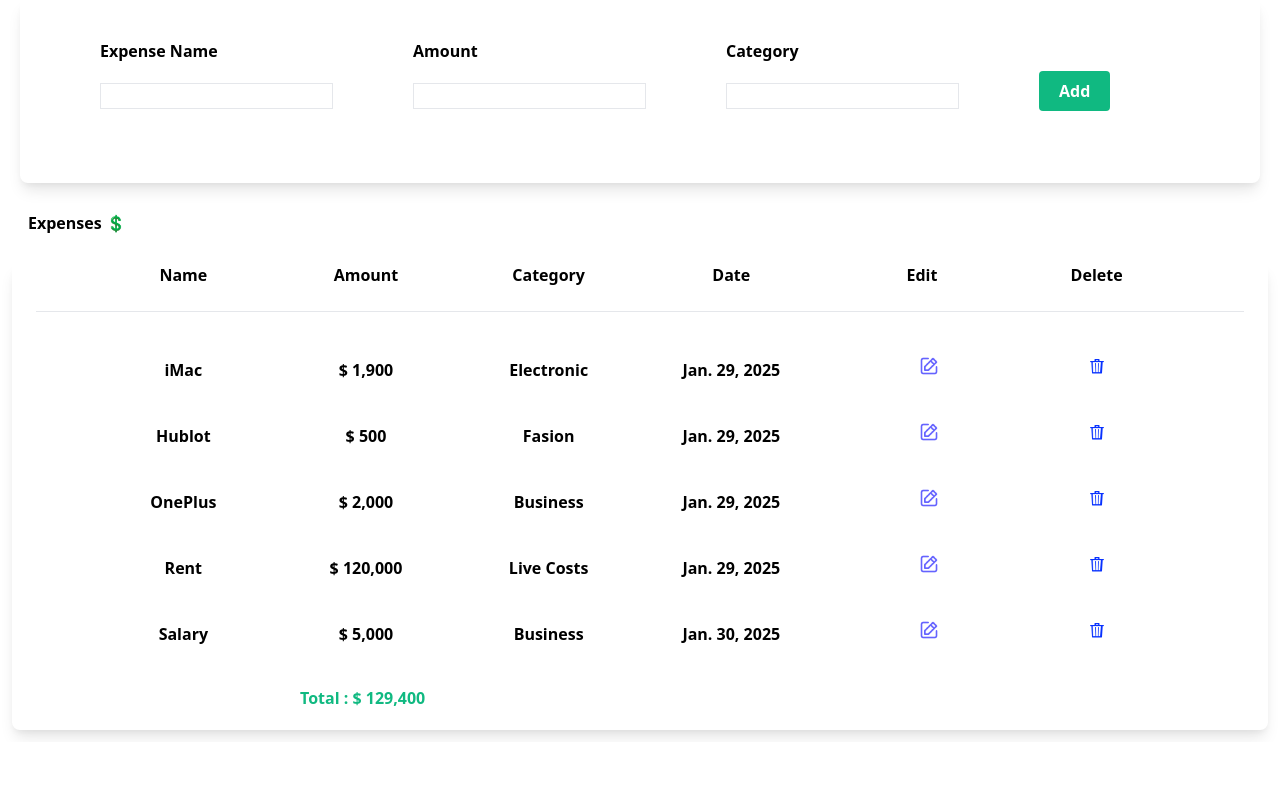
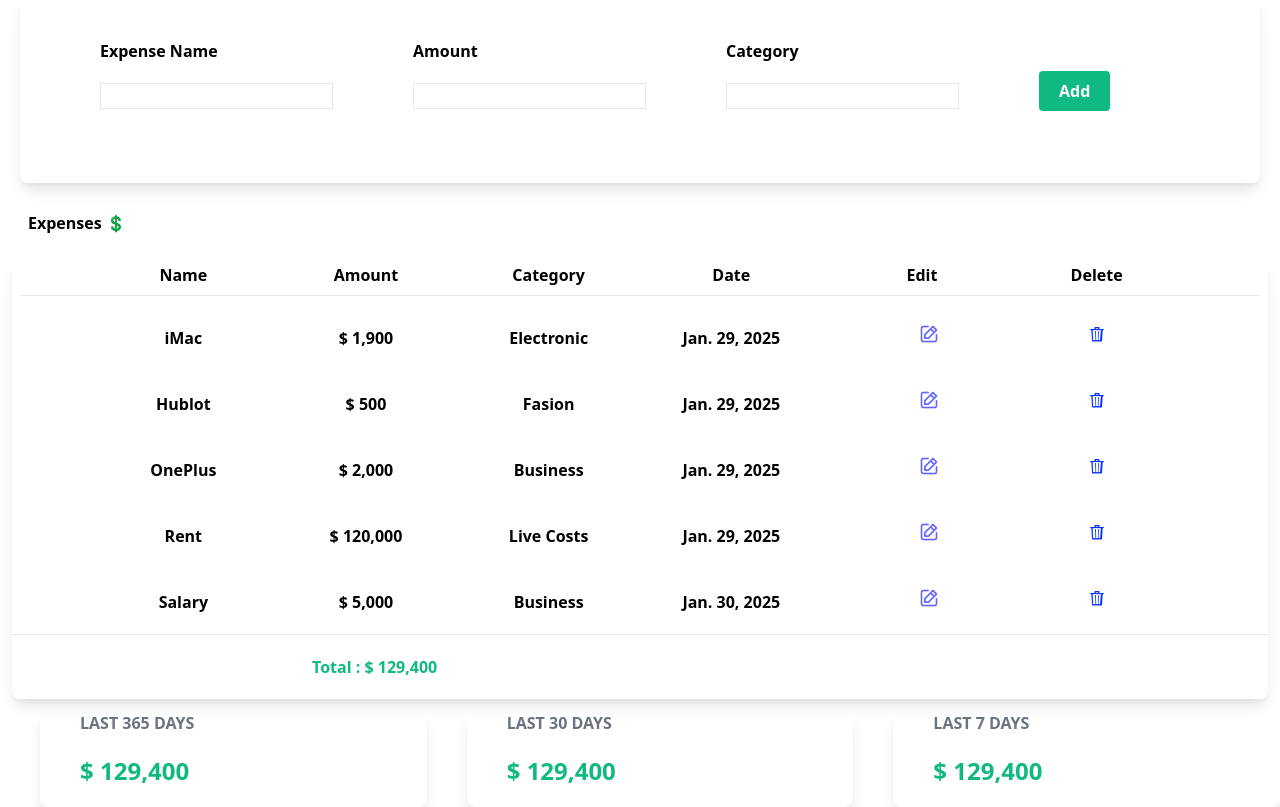
Before and after one commit to CoderMahruf/Expense-tracker, a Django app: page / in a window 1280 px wide. Shown: the part 153-960 px from the top of the page. Before the commit the page ends 890 px from the top, so only its background shows below. Run offline with Django 5.2, Linux system fonts and the light colour scheme; data comes from the database, SQL or seed files in the repository; both versions use the stored data as it was after the commit; style sheets or scripts are compiled from the project's sources.

Commit message:
Displaying sum

```diff
--- a/myapp/templates/myapp/index.html
+++ b/myapp/templates/myapp/index.html
@@ -39,7 +39,7 @@
         <span class="pl-4">Edit</span>
         <span>Delete</span>
     </div>
-    <hr class="m-6">
+    <hr class="m-2">
     {% for expense in expenses %}
     <div class="expense-row flex-wrap px-20 py-5">
         <span class="font-semibold">{{expense.name}}</span>
@@ -59,10 +59,31 @@
         </span>
     </div>
     {% endfor %}
+    <hr>
     <!-- Displaying total  -->
     <div class="px-72 py-5">
-        <span class="font-bold text-green-500">Total : $ {{total_expenses.amount__sum|intcomma}}</span>
+        <span class="font-bold pl-3 text-green-500">Total : $ {{total_expenses.amount__sum|intcomma}}</span>
     </div>
     <!-- Displaying total  -->
 </div>
+<div class="flex">
+    <div class="w-1/3 shadow-lg ml-10 rounded-lg">
+        <h1 class="ml-10 font-bold text-gray-500">LAST 365 DAYS</h1>
+        <h1 class="ml-10 my-5 text-2xl text-green-500 font-bold">
+            $ {{yearly_sum.amount__sum|intcomma}}
+        </h1>
+    </div>
+    <div class="w-1/3 shadow-lg ml-10 rounded-lg">
+        <h1 class="ml-10 font-bold text-gray-500">LAST 30 DAYS</h1>
+        <h1 class="ml-10 my-5 text-2xl text-green-500 font-bold">
+            $ {{monthly_sum.amount__sum|intcomma}}
+        </h1>
+    </div>
+    <div class="w-1/3 shadow-lg ml-10 rounded-lg">
+        <h1 class="ml-10 font-bold text-gray-500">LAST 7 DAYS</h1>
+        <h1 class="ml-10 my-5 text-2xl text-green-500 font-bold">
+            $ {{weekly_sum.amount__sum|intcomma}}
+        </h1>
+    </div>
+</div>
 {% endblock content %}
```
Also changed, not shown: db.sqlite3.
